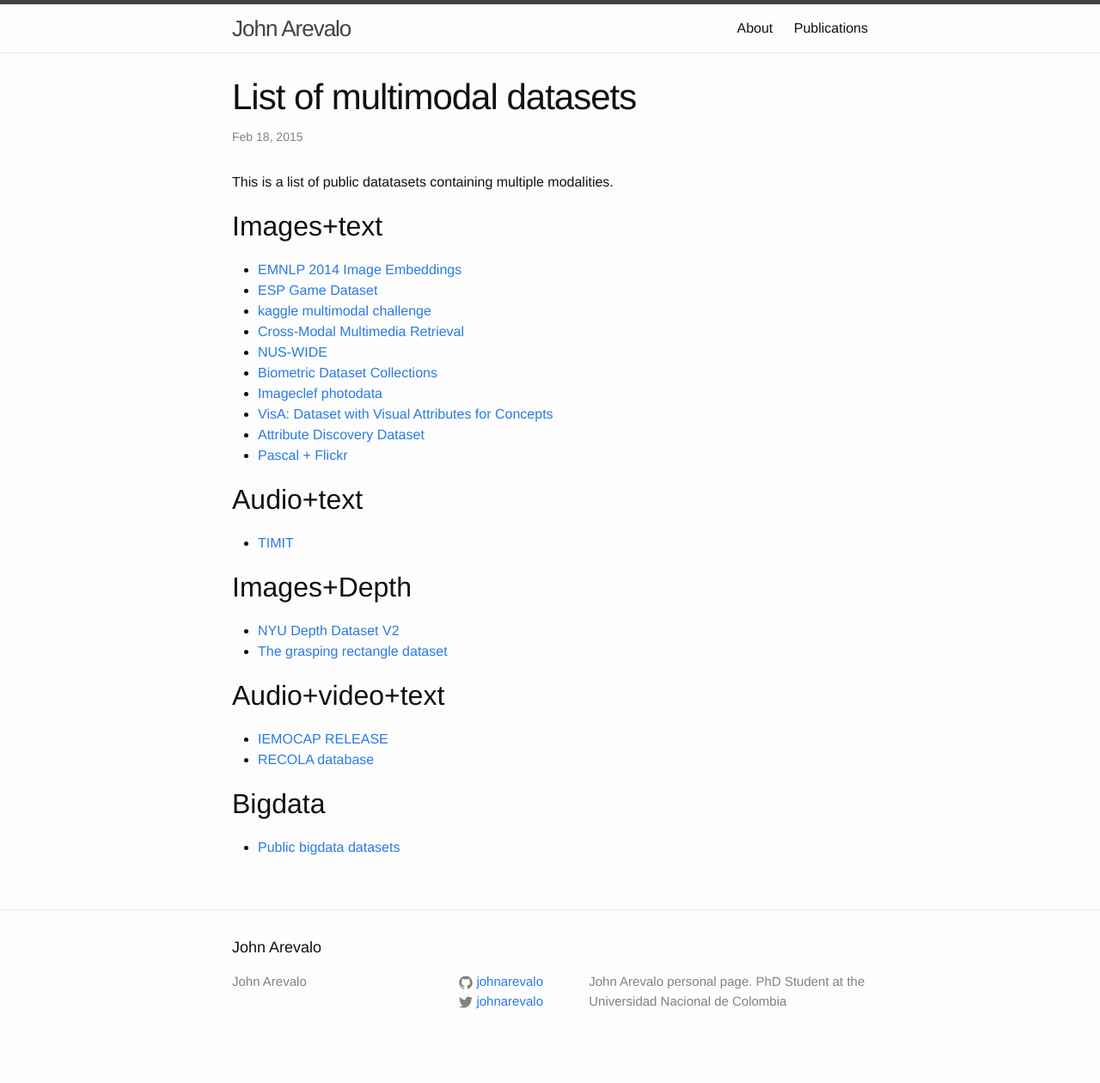
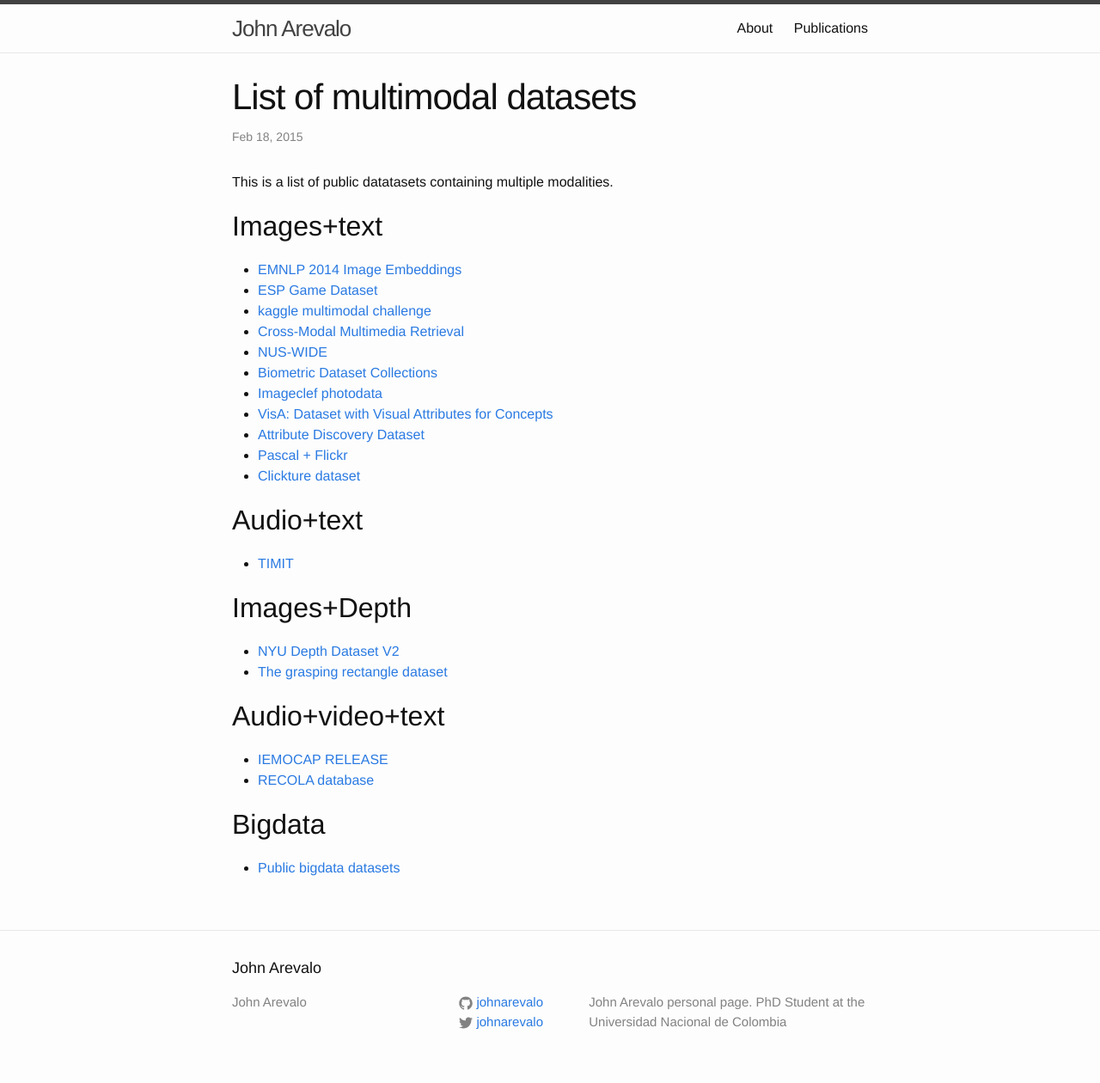
Before and after one commit to johnarevalo/johnarevalo.github.io, a Jekyll site: the page built from _posts/2015-02-18-multimodal-datasets.md, in a window 1280 px wide. Shown: the whole page at 86% size. Built offline with Jekyll 4.4.1, drawn with Linux system fonts in a browser that asks for light colours; before the commit the page ends 1236 px from its top, so only the background shows below that.

Commit message:
Add clickture dataset

```diff
--- a/_posts/2015-02-18-multimodal-datasets.md
+++ b/_posts/2015-02-18-multimodal-datasets.md
@@ -17,6 +17,7 @@ This is a list of public datatasets containing multiple modalities.
 * [VisA: Dataset with Visual Attributes for Concepts](http://homepages.inf.ed.ac.uk/s1151656/resources.html)
 * [Attribute Discovery Dataset](http://tamaraberg.com/attributesDataset/index.html)
 * [Pascal + Flickr](http://nlp.cs.illinois.edu/HockenmaierGroup/data.html)
+* [Clickture dataset](https://www.microsoft.com/en-us/research/project/clickture/)
 
 
 ## Audio+text
```
